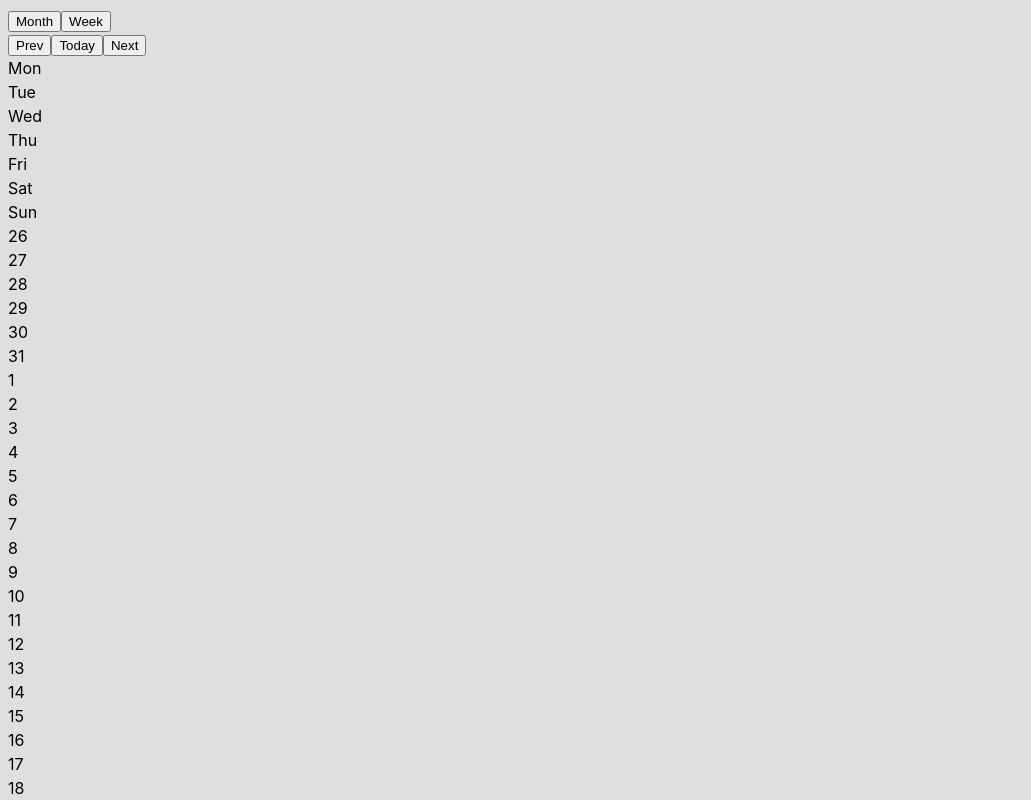
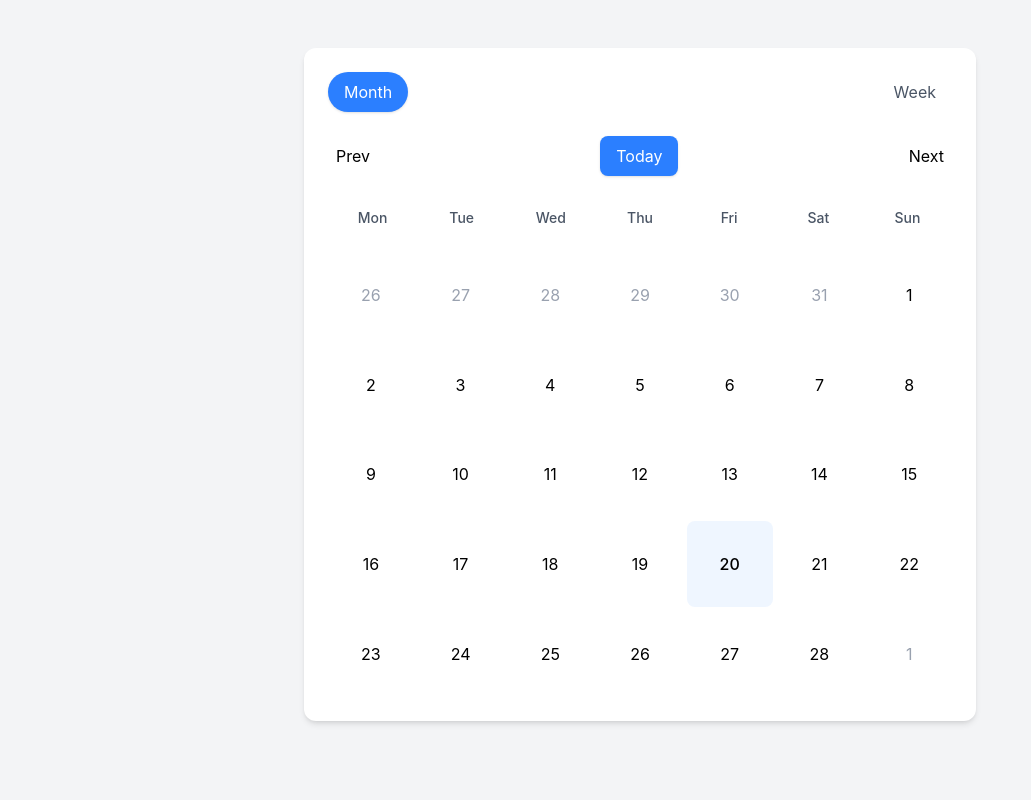
Before and after one commit to ahwei/Calendar-example, a React (Vite) app: page / in a window 1280 px wide. Shown: the top 800 px of the page, without its empty margins (0-1031 px from the left). Built offline with nearby package versions, Linux system fonts and the light colour scheme.

Commit message:
feat: update dependencies and configure Tailwind CSS

```diff
--- a/src/App.css
+++ b/src/App.css
@@ -1,5 +1,3 @@
-@import 'tailwindcss';
-
 #root {
   margin: 0 auto;
 }
--- a/src/App.tsx
+++ b/src/App.tsx
@@ -8,12 +8,7 @@ const App = () => {
   return (
     <div className="min-h-screen bg-gray-100 py-12">
       <div className="container mx-auto px-4">
-        <Calendar
-          selectedDate={selectedDate}
-          onDateSelect={setSelectedDate}
-          primaryColor="bg-purple-500"
-          secondaryColor="bg-purple-100"
-        />
+        <Calendar selectedDate={selectedDate} onDateSelect={setSelectedDate} />
         {selectedDate && (
           <div className="mt-6 text-center text-gray-700">
             Selected Date: {selectedDate.format('YYYY-MM-DD')}
--- a/src/index.css
+++ b/src/index.css
@@ -1,9 +1,7 @@
+@import 'tailwindcss';
+
 :root {
   font-family: Inter, system-ui, Avenir, Helvetica, Arial, sans-serif;
   line-height: 1.5;
   font-weight: 400;
 }
-
-body {
-  background: #dfdfdf;
-}
--- /dev/null
+++ b/src/main.tsx
@@ -0,0 +1,10 @@
+import React from 'react';
+import ReactDOM from 'react-dom/client';
+import App from './App.tsx';
+import './index.css';
+
+ReactDOM.createRoot(document.getElementById('root')!).render(
+  <React.StrictMode>
+    <App />
+  </React.StrictMode>,
+);
--- /dev/null
+++ b/tailwind.config.ts
@@ -0,0 +1,24 @@
+/** @type {import('tailwindcss').Config} */
+export default {
+  content: ['./index.html', './src/**/*.{js,ts,jsx,tsx}'],
+  theme: {
+    extend: {
+      colors: {
+        primary: {
+          DEFAULT: '#009393',
+          50: '#e6f7f7',
+          100: '#ccefef',
+          200: '#99dfdf',
+          300: '#66cfcf',
+          400: '#33bfbf',
+          500: '#009393',
+          600: '#007676',
+          700: '#005858',
+          800: '#003b3b',
+          900: '#001d1d',
+        },
+      },
+    },
+  },
+  plugins: [],
+};
```
Also changed, not shown: package.json (+4 -4 lines), 1 other file (tests, documents, lock files or other folders).
